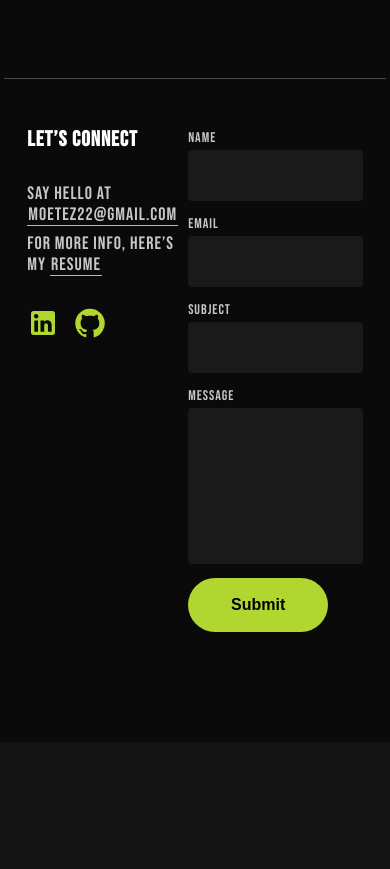
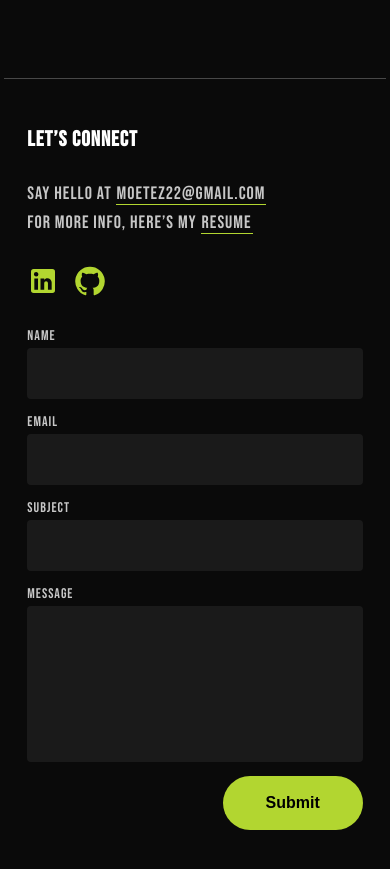
Before and after one commit to moetez96/web-portfolio, a React (Create React App) app: page / in a window 390 px wide. Shown: the part 4181-5050 px from the top of the page. Before the commit the page ends 4923 px from the top, so only its background shows below. Built offline with nearby package versions, Linux system fonts and the light colour scheme.

Commit message:
Add Contact responsive design

```diff
--- a/src/styles/contact.css
+++ b/src/styles/contact.css
@@ -9,9 +9,9 @@
 }
 
 .contact-container {
-    display: flex;
-    justify-content: space-between;
-    gap: 10px;
+    display: grid;
+    grid-template-columns: 0.9fr 1.1fr;
+    gap: 20px;
     max-width: 100%;
     padding: 0 7% 100px;
 }
@@ -61,3 +61,12 @@
         transform: translateY(-4px);
     }
 }
+
+@media (max-width: 768px) {
+    .contact-container {
+        grid-template-columns: none;
+        grid-template-rows: max-content;
+        gap: 30px;
+        padding: 0 7% 60px;
+    }
+}
--- a/src/styles/form.css
+++ b/src/styles/form.css
@@ -12,8 +12,9 @@ input, textarea {
 .contact-form {
     display: flex;
     flex-direction: column;
+    align-items: flex-end;
     gap: 14px;
-    width: 600px;
+    width: 100%;
 
     >button {
         width: 140px;
@@ -35,7 +36,7 @@ input, textarea {
     display: flex;
     flex-direction: column;
     gap: 4px;
-    width: 100%;
+    width: 95%;
 
     >label {
         font-size: 14px;
@@ -67,3 +68,9 @@ input, textarea {
         resize: none;
     }
 }
+
+@media (max-width: 768px) {
+    .form-group {
+        width: 100%;
+    }
+}
```
